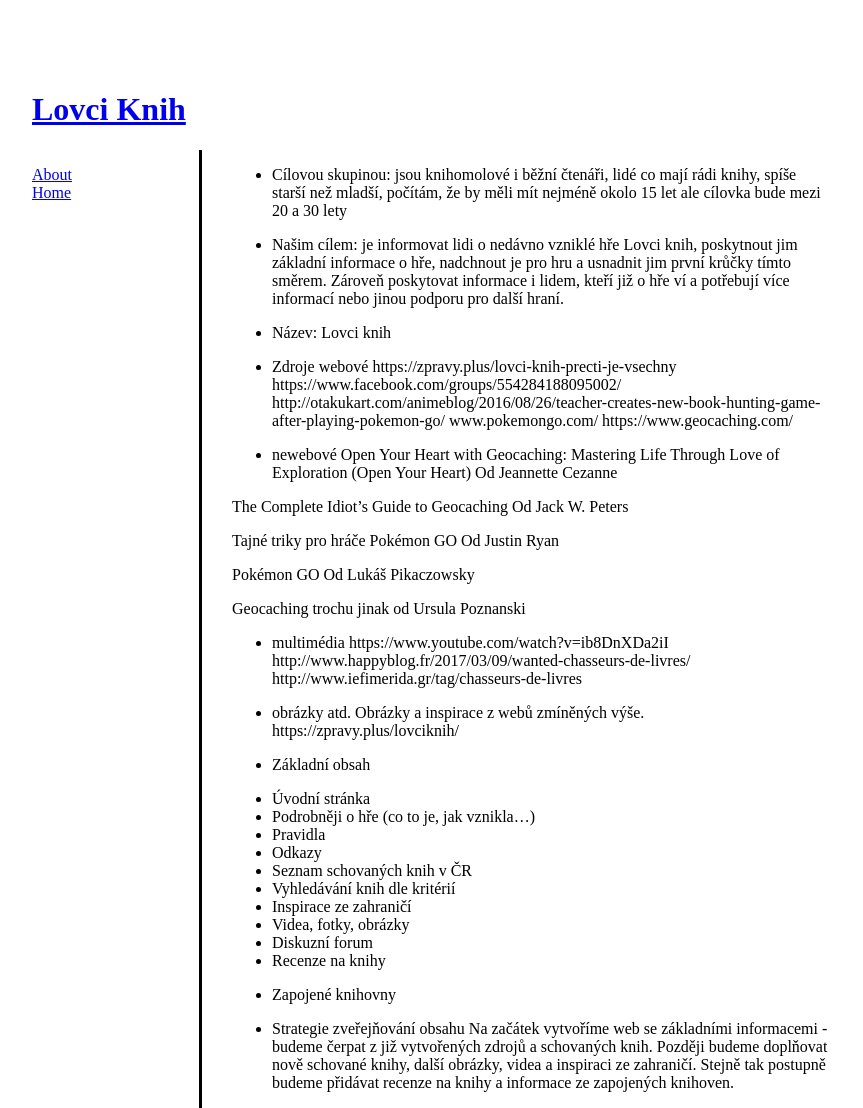
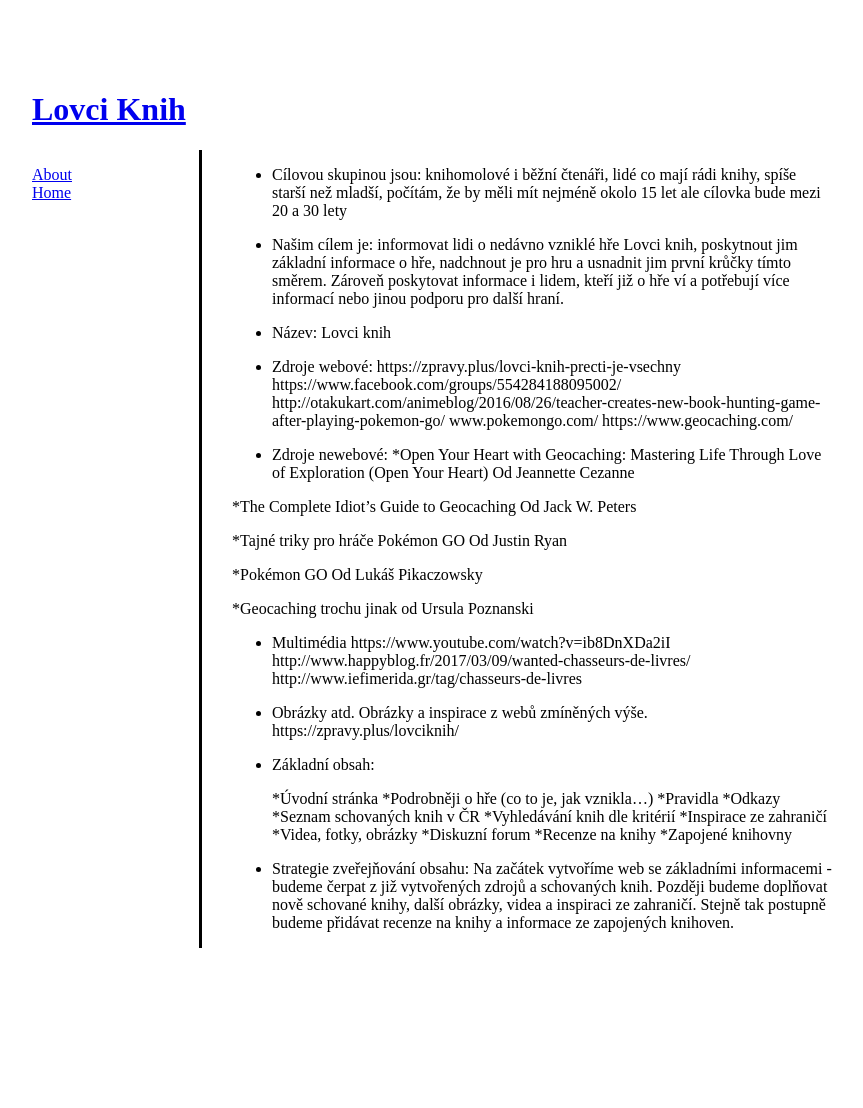
Before and after one commit to TerezaP/TerezaP.github.io, a Jekyll site: the page built from about.md, in a window 1280 px wide. Shown: the whole page, without its empty margins (208-1071 px from the left). Built offline with Jekyll 4.4.1, drawn with Linux system fonts in a browser that asks for light colours; after the commit the page ends 948 px from its top, so only the background shows below that.

Commit message:
Změny v about
Pár drobnějších změny, sjednocení velikých písmen, ":" atd.

```diff
--- a/about.md
+++ b/about.md
@@ -3,61 +3,61 @@ layout: page
 title: About
 ---
 
-- Cílovou skupinou:
-jsou knihomolové i běžní čtenáři, lidé co mají rádi knihy, spíše starší než mladší, počítám, že by měli mít nejméně okolo 15 let ale cílovka bude mezi 20 a 30 lety
+- Cílovou skupinou jsou:
+knihomolové i běžní čtenáři, lidé co mají rádi knihy, spíše starší než mladší, počítám, že by měli mít nejméně okolo 15 let ale cílovka bude mezi 20 a 30 lety
 
-- Našim cílem:
-je informovat lidi o nedávno vzniklé hře Lovci knih, poskytnout jim základní informace o hře, nadchnout je pro hru a usnadnit jim první krůčky tímto směrem. Zároveň poskytovat informace i lidem, kteří již o hře ví a potřebují více informací nebo jinou podporu pro další hraní.
+- Našim cílem je:
+informovat lidi o nedávno vzniklé hře Lovci knih, poskytnout jim základní informace o hře, nadchnout je pro hru a usnadnit jim první krůčky tímto směrem. Zároveň poskytovat informace i lidem, kteří již o hře ví a potřebují více informací nebo jinou podporu pro další hraní.
 
 - Název:
 Lovci knih
 
-- Zdroje webové
+- Zdroje webové:
 https://zpravy.plus/lovci-knih-precti-je-vsechny
 https://www.facebook.com/groups/554284188095002/
 http://otakukart.com/animeblog/2016/08/26/teacher-creates-new-book-hunting-game-after-playing-pokemon-go/
 www.pokemongo.com/
 https://www.geocaching.com/
 
-- newebové
-Open Your Heart with Geocaching: Mastering Life Through Love of Exploration (Open Your Heart)
+- Zdroje newebové:
+*Open Your Heart with Geocaching: Mastering Life Through Love of Exploration (Open Your Heart)
 Od Jeannette Cezanne
 
-The Complete Idiot's Guide to Geocaching
+*The Complete Idiot's Guide to Geocaching
 Od Jack W. Peters
 
-Tajné triky pro hráče Pokémon GO
+*Tajné triky pro hráče Pokémon GO
 Od Justin Ryan
 
-Pokémon GO
+*Pokémon GO
 Od Lukáš Pikaczowsky
 
-Geocaching trochu jinak
+*Geocaching trochu jinak
 od Ursula Poznanski
 
-- multimédia
+- Multimédia
 https://www.youtube.com/watch?v=ib8DnXDa2iI
 http://www.happyblog.fr/2017/03/09/wanted-chasseurs-de-livres/
 http://www.iefimerida.gr/tag/chasseurs-de-livres
 
-- obrázky atd.
+- Obrázky atd.
 Obrázky a inspirace z webů zmíněných výše.
 https://zpravy.plus/lovciknih/
 
-- Základní obsah
+- Základní obsah:
 
 
--	Úvodní stránka
--	Podrobněji o hře (co to je, jak vznikla…)
--	Pravidla
--	Odkazy
--	Seznam schovaných knih v ČR
--	Vyhledávání knih dle kritérií
--	Inspirace ze zahraničí
--	Videa, fotky, obrázky
--	Diskuzní forum
--	Recenze na knihy
--	Zapojené knihovny
+	*Úvodní stránka
+	*Podrobněji o hře (co to je, jak vznikla…)
+	*Pravidla
+	*Odkazy
+	*Seznam schovaných knih v ČR
+	*Vyhledávání knih dle kritérií
+	*Inspirace ze zahraničí
+	*Videa, fotky, obrázky
+	*Diskuzní forum
+	*Recenze na knihy
+	*Zapojené knihovny
 
-- Strategie zveřejňování obsahu
+- Strategie zveřejňování obsahu:
 Na začátek vytvoříme web se základními informacemi - budeme čerpat z již vytvořených zdrojů a schovaných knih. Později budeme doplňovat nově schované knihy, další obrázky, videa a inspiraci ze zahraničí. Stejně tak postupně budeme přidávat recenze na knihy a informace ze zapojených knihoven.
```
